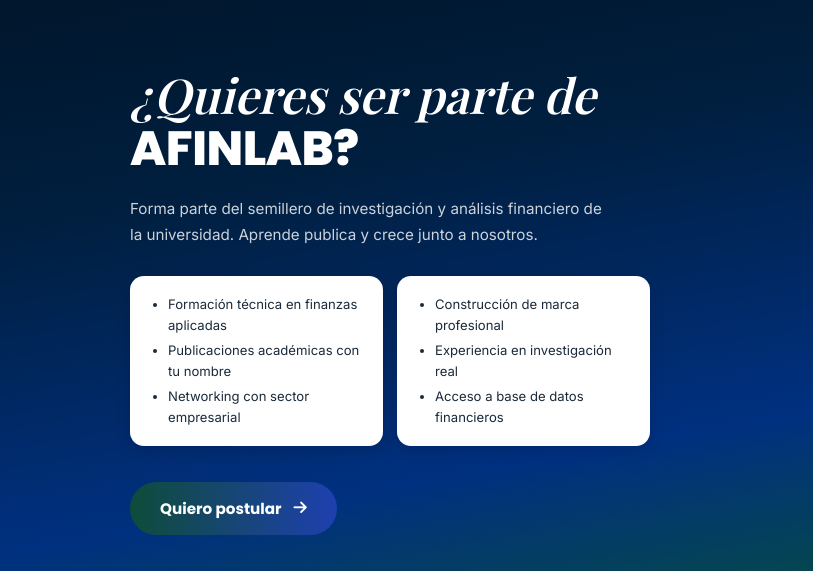
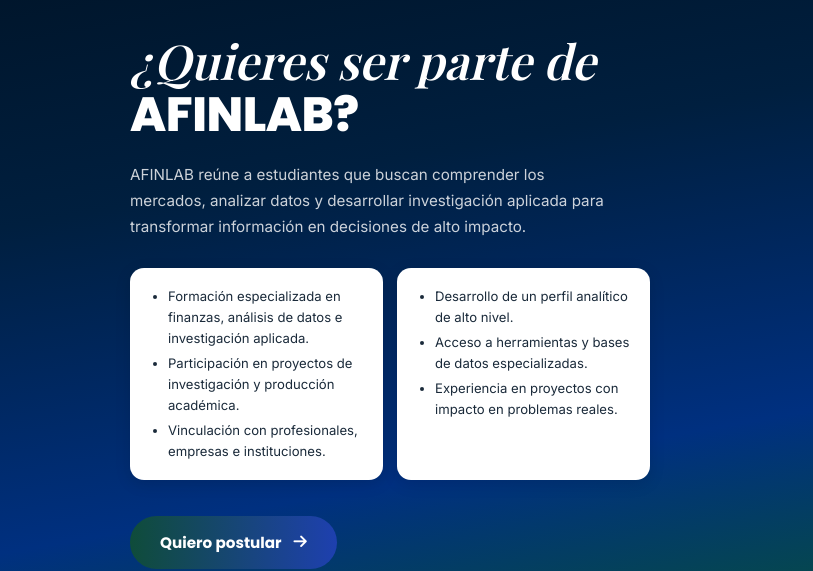
Before and after one commit to ANFILAB/afinlab.github.io, a plain HTML site: page contacto.html in a window 1280 px wide. Shown: the part 146-717 px from the top of the page, 0-813 px from the left. Drawn offline with nearby package versions, Linux system fonts and the light colour scheme; a web font is replaced by a local one.

Commit message:
Actualizar cambios en la web

```diff
--- a/contacto.html
+++ b/contacto.html
@@ -723,6 +723,7 @@
     <main id="main-content">
 
         <!-- HERO -->
+        <!-- HERO -->
 <div class="ctc-hero">
     <div class="ctc-hero-container">
 
@@ -734,23 +735,22 @@
             </h1>
 
             <p class="ctc-hero-desc">
-                        Forma parte del semillero de investigación y análisis financiero de la universidad. Aprende
-                        publica y crece junto a nosotros.
+                AFINLAB reúne a estudiantes que buscan comprender los mercados, analizar datos y desarrollar investigación aplicada para transformar información en decisiones de alto impacto.
             </p>
 
             <div class="ctc-benefits">
                 <div class="ctc-benefit-box">
                     <ul>
-                                <li>Formación técnica en finanzas aplicadas</li>
-                                <li>Publicaciones académicas con tu nombre</li>
-                                <li>Networking con sector empresarial</li>
+                        <li>Formación especializada en finanzas, análisis de datos e investigación aplicada.</li>
+                        <li>Participación en proyectos de investigación y producción académica.</li>
+                        <li>Vinculación con profesionales, empresas e instituciones.</li>
                     </ul>
                 </div>
                 <div class="ctc-benefit-box">
                     <ul>
-                                <li>Construcción de marca profesional</li>
-                                <li>Experiencia en investigación real</li>
-                                <li>Acceso a base de datos financieros</li>
+                        <li>Desarrollo de un perfil analítico de alto nivel.</li>
+                        <li>Acceso a herramientas y bases de datos especializadas.</li>
+                        <li>Experiencia en proyectos con impacto en problemas reales.</li>
                     </ul>
                 </div>
             </div>
@@ -849,7 +849,7 @@
                                         <option value="Ingeniería Ambiental">
                                         <option value="Estadística Informática">
                                         <option value="Economía">
-                                        <option value="Gestión Empresarial">
+                                        <option value="Ingeniería en Gestión Empresarial">
                                         <option value="Biología">
                                         <option value="Ingeniería en Gestión de Sistemas">
                                     </datalist>
```
Lines whose indentation alone changed are shown as unchanged.
